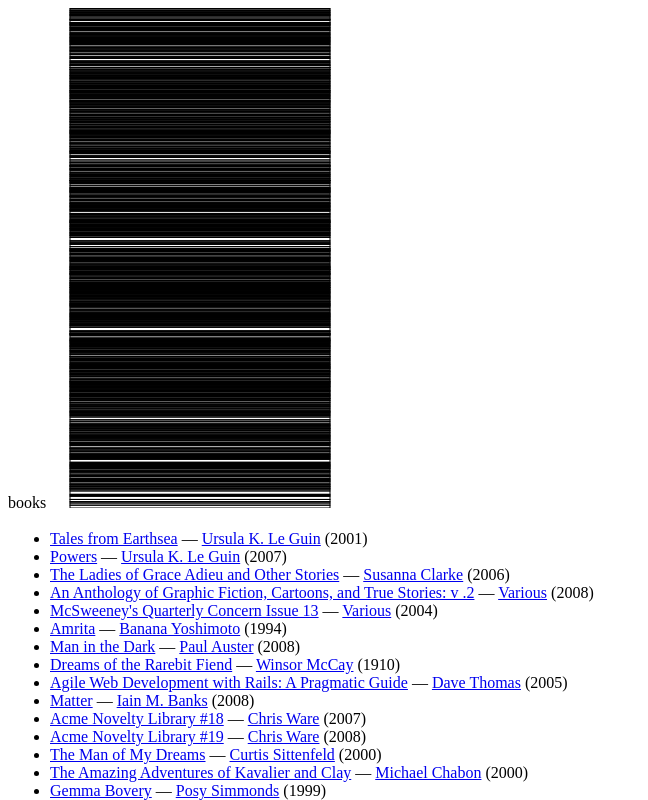
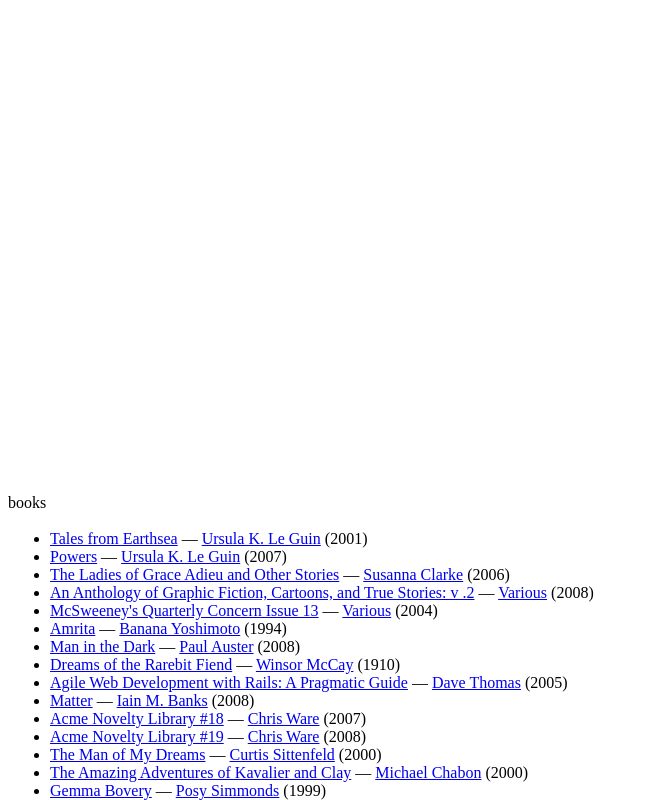
Before and after one commit to tomgp/books-v2, a SvelteKit app: page / in a window 1280 px wide. Shown: the top 800 px of the page, without its empty margins (0-648 px from the left). Built offline with nearby package versions, Linux system fonts and the light colour scheme.

Commit message:
Update bookstack.svelte

```diff
--- a/src/components/bookstack.svelte
+++ b/src/components/bookstack.svelte
@@ -3,61 +3,74 @@
 
   export let books = [];
   export let title = "books";
-  export let maxPages = 1000;
   export let height = 500;
-  export let width = 300;
-  export let margin = {top:0,left:20,bottom:0,right:20};
+  export let width = 700;
+  export let margin = { top:0, left:20, bottom:0, right:20 };
   export let jitter = 0.1;
   export let splitOnKey = book => "book";
 
   let plotHeight = height-(margin.top+margin.bottom);
   let plotWidth = width-(margin.left+margin.right);
 
-  let pageCount = books.reduce((count, book)=>{
-    return Number(book.pages)+count;
-  }, 0);
+  let stacks = {};
+  let biggestStack = 0;
+  let stackCount = 0;
+  let pageScale = scaleLinear();
 
-  let stacks = {};
-
+  $:{
     books.forEach(book=>{
       if(!stacks[splitOnKey(book)]){
         stacks[splitOnKey(book)] = {
           pages:0,
+          bookCount:0,
           books:[]
         };
       }
-    console.log(book);
+
       stacks[splitOnKey(book)].pages += Number(book.pages);
+      if(biggestStack < stacks[splitOnKey(book)].pages){
+        biggestStack = stacks[splitOnKey(book)].pages;
+      }
+      stacks[splitOnKey(book)].bookCount ++;
       stacks[splitOnKey(book)].books.push(book);
     });
 
     // how many stacks are there...
-  let stackCount = Object.keys(stacks).length;
-  console.log(stacks, stackCount);
+    stackCount = Object.keys(stacks).length;
+    console.log(Object.values(stacks).map(d=>d.bookCount));
+    //pageScale.domain(biggestStack);
+    console.log('>>', stackCount, biggestStack);
+  }
 
-  let stack = [];
+
+
+  // work out the scales
+
 
   $:{
-    let maxPages = max( books.map(d=>Number(d.pages)) );
 
-    let pageScale = scaleLinear()
-      .domain([0, pageCount])
-      .range([0, plotHeight]);
+    // let pageScale = scaleLinear()
+    //   .domain([0, pageCount])
+    //   .range([0, plotHeight]);
 
-    let accHeight = 0;;
-    books.forEach(book=>{
-      stack.push(book);
-      book.height = pageScale(Number(book.pages));
-      book.x = margin.left;
-      book.y = accHeight;
-      book.width = plotWidth;
-      accHeight += book.height;
-    })
+    // let accHeight = 0;;
+    // books.forEach(book=>{
+    //   stack.push(book);
+    //   book.height = pageScale(Number(book.pages));
+    //   book.x = margin.left;
+    //   book.y = accHeight;
+    //   book.width = plotWidth;
+    //   accHeight += book.height;
+    // })
   }
 </script>
 {title}
 <svg viewBox="0 0 {width} {height}" height={height} width={width}>
-  {#each stack as book}
+  {#each Object.entries(stacks) as entry}
+  <g>
+    {#each entry[1].books as book}
       <rect fill="none" stroke="black" width={book.width} height={book.height} x={book.x} y={book.y}></rect>
     {/each}
+  </g>
+  {/each}
 </svg>
```
Lines whose indentation alone changed are shown as unchanged.
